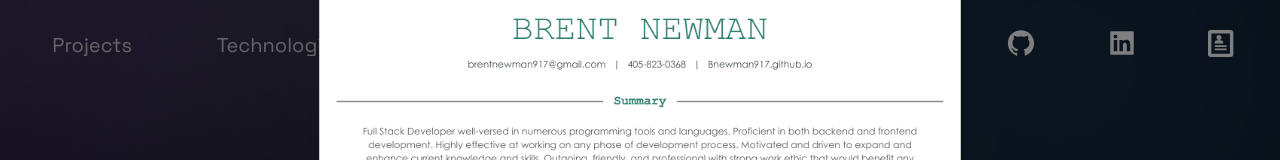
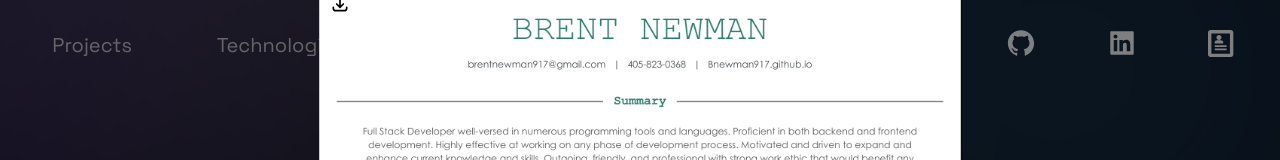
Before and after one commit to BNewman917/next-portfolio, a Next.js app: page / in a window 1280 px wide. Both pictures are taken after a click on the element 1221 px from the left and 45 px from the top of the page. Shown: the top 160 px of the page. Built offline with nearby package versions, Linux system fonts and the light colour scheme.

Commit message:
download

```diff
--- a/src/components/Resume/Resume.js
+++ b/src/components/Resume/Resume.js
@@ -1,6 +1,7 @@
 import React from "react";
-import { ResumeWrapper, ResumeModal } from "./ResumeStyles";
+import { ResumeWrapper, ResumeModal, Download } from "./ResumeStyles";
 import { useStateContext } from "../../context/StateContext";
+import { HiOutlineDownload } from "react-icons/hi";
 
 const Resume = () => {
     const { setShow } = useStateContext();
@@ -13,6 +14,9 @@ const Resume = () => {
     return (
         <ResumeWrapper onClick={wrapperClick}>
             <ResumeModal>
+                <Download href="/assets/Brent_Newman_Resume.pdf" download>
+                    <HiOutlineDownload />
+                </Download>
                 <img width={"640px"} src="/images/resume.png" alt="resume" />
             </ResumeModal>
         </ResumeWrapper>
--- a/src/components/Resume/ResumeStyles.js
+++ b/src/components/Resume/ResumeStyles.js
@@ -20,7 +20,7 @@ export const ResumeModal = styled.div`
     opacity: 1;
     transition: opacity 200ms ease-out;
     z-index: 200;
-    max-width: 800px;
+    max-width: 1020px;
     background: white;
     border: 1px solid #ccc;
     box-shadow: 1px 1px 1px rgba(0, 0, 0, 0.5);
@@ -29,3 +29,17 @@ export const ResumeModal = styled.div`
     scrollbar-color: #bbbfca;
     scrollbar-width: thin;
 `;
+
+export const Download = styled.a`
+    position: fixed;
+    padding: 1rem;
+    font-size: 2rem;
+    color: #000;
+    transition: 0.4s ease;
+    &:hover {
+        color: #000;
+        opacity: 1;
+        cursor: pointer;
+        transform: scale(1.3) translateY(5px) translateX(5px);
+    }
+`;
```
